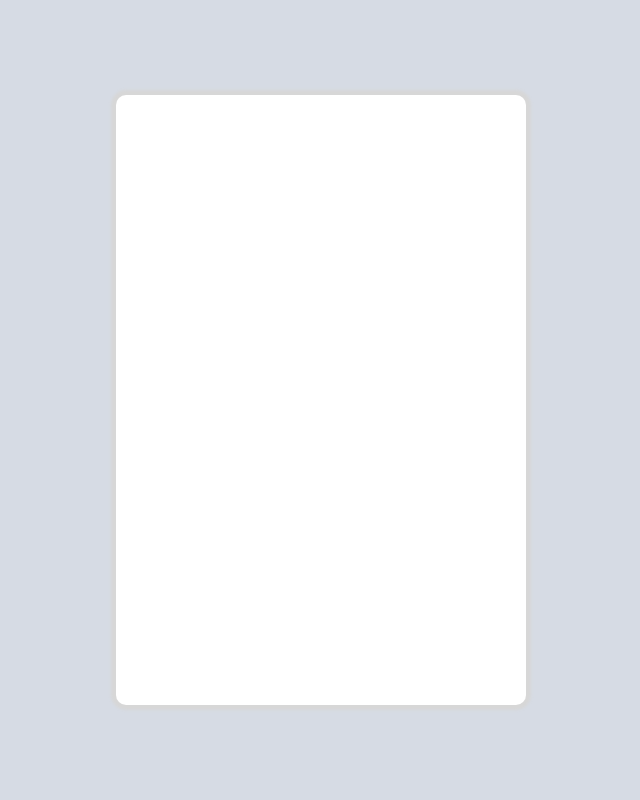
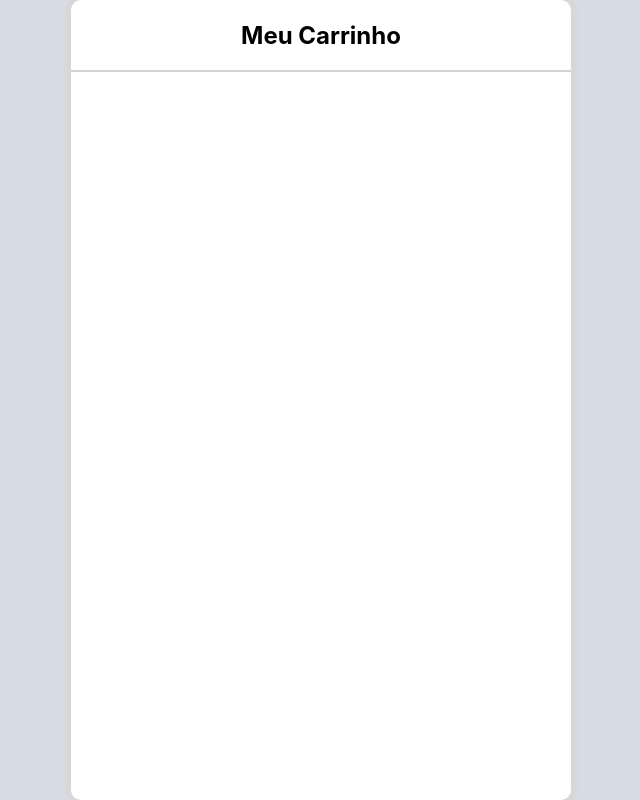
Before and after one commit to joao21dev/codeby-shopping-cart, a React (Create React App) app: page / in a window 1280 px wide. Shown: the whole page, without its empty margins (319-959 px from the left). Built offline with nearby package versions, Linux system fonts and the light colour scheme.

Commit message:
cart header added

```diff
--- a/src/App.tsx
+++ b/src/App.tsx
@@ -1,11 +1,11 @@
 import React from 'react';
 import './App.css';
-import Wrapper from './components/Wrapper/Wrapper';
+import CartContainer from './components/CartContainer/CartContainer';
 
 function App() {
   return (
     <div>
-      <Wrapper />
+      <CartContainer />
     </div>
   );
 }
--- /dev/null
+++ b/src/components/CartContainer/CartContainer.tsx
@@ -0,0 +1,41 @@
+import React from 'react';
+import styled from 'styled-components';
+
+const Container = styled.section`
+  position: absolute;
+  top: 50%;
+  left: 50%;
+  transform: translate(-50%, -50%);
+
+  border-radius: 10px;
+  background-color: #fff;
+  height: 800px;
+  width: 500px;
+  box-shadow: 0px 0px 3px 5px #d7d7d7;
+`;
+
+const CartHeader = styled.header`
+  display: flex;
+  align-items: center;
+  justify-content: center;
+  height: 70px;
+  border-bottom: 2px solid #d4d3d3;
+`;
+const CartHeaderTitle = styled.h1`
+  font-size: 24px;
+  font-weight: bold;
+  text-transform: capitalize;
+  color: #000;
+`;
+
+const CartContainer = () => {
+  return (
+    <Container>
+      <CartHeader>
+        <CartHeaderTitle>meu carrinho</CartHeaderTitle>
+      </CartHeader>
+    </Container>
+  );
+};
+
+export default CartContainer;
--- a/src/components/Wrapper/Wrapper.tsx
+++ /dev/null
@@ -1,21 +0,0 @@
-import React from 'react';
-import styled from 'styled-components';
-
-const Container = styled.section`
-  position: absolute;
-  top: 50%;
-  left: 50%;
-  transform: translate(-50%, -50%);
-  padding: 80px;
-  border-radius: 10px;
-  background-color: #fff;
-  height: 450px;
-  width: 250px;
-  box-shadow: 0px 0px 3px 5px #d7d7d7;
-`;
-
-const Wrapper = () => {
-  return <Container></Container>;
-};
-
-export default Wrapper;
```
